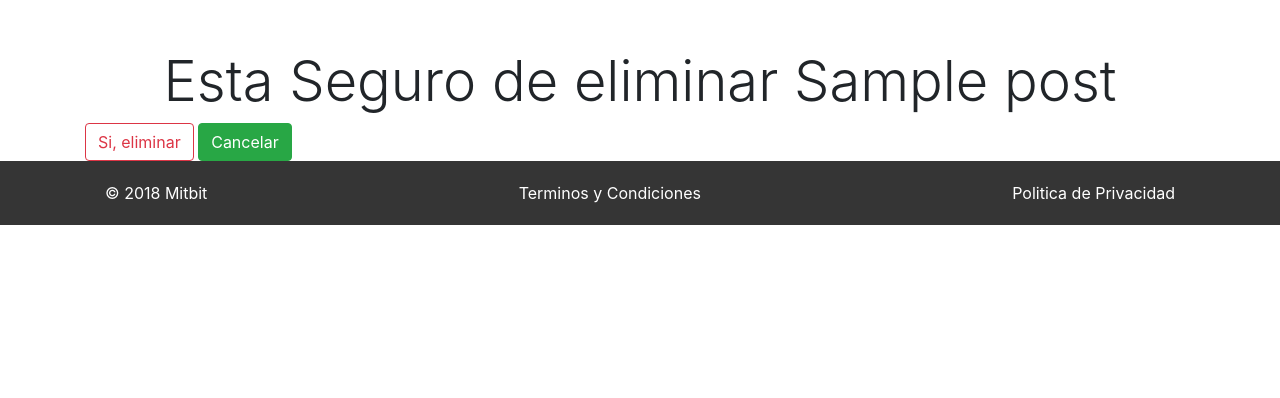
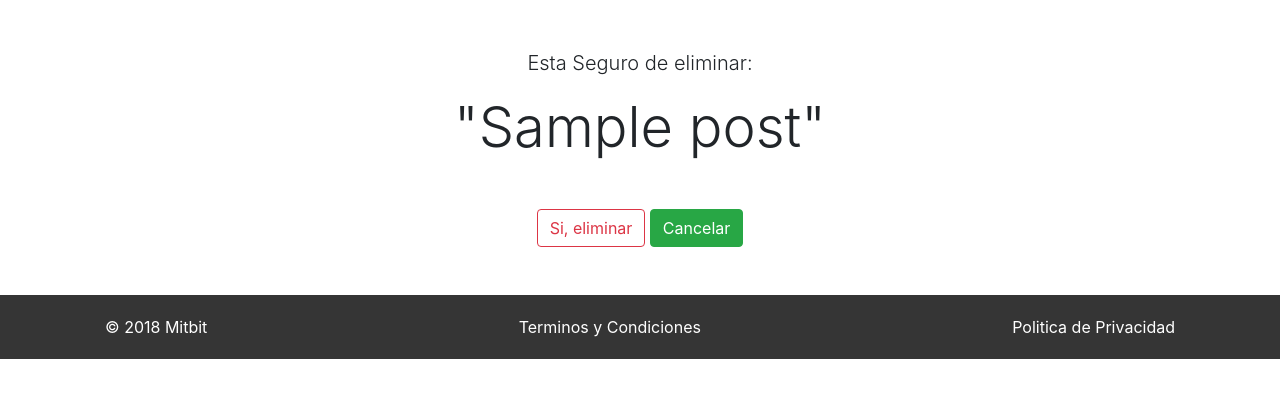
Before and after one commit to diegoamorin/vilvox, a Django app: page /post/delete/1/ in a window 1280 px wide. Shown: the part 58-456 px from the top of the page. Run offline with Django 3.2, Linux system fonts and the light colour scheme; a user stored in the database is signed in; tables that the repository leaves empty hold one stand-in row (values such as "Sample post"); some libraries are stand-ins or nearby versions.

Commit message:
Dando estilos a la confirmacion de eliminar post

```diff
--- a/templates/confirm_delete.html
+++ b/templates/confirm_delete.html
@@ -1,11 +1,11 @@
 {% extends 'base.html' %}
 
 {% block jumbo %}
-<h1 class="display-4">Esta Seguro de eliminar {{ post.title }}</h1>
+<p class="lead">Esta Seguro de eliminar:</p> <h1 class="display-4">"{{ post.title }}"</h1>
 {% endblock %}
 
 {% block content %}
-<div>
+<div class="my-5 text-center">
 	<a href="{% url 'confirmDeletePost' pk=post.pk %}" class="btn btn-outline-danger">Si, eliminar</a>
 	<a href="{% url 'cancelDeletePost' slug=post.slug %}" class="btn btn-success">Cancelar</a>
 </div>
```
